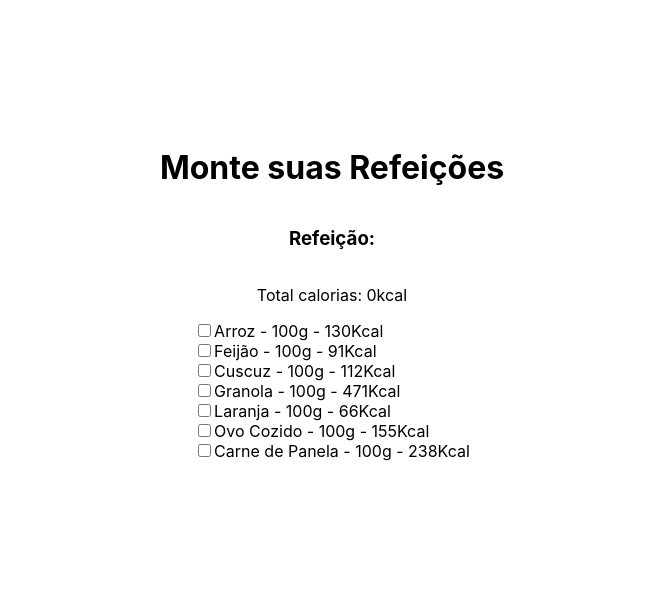
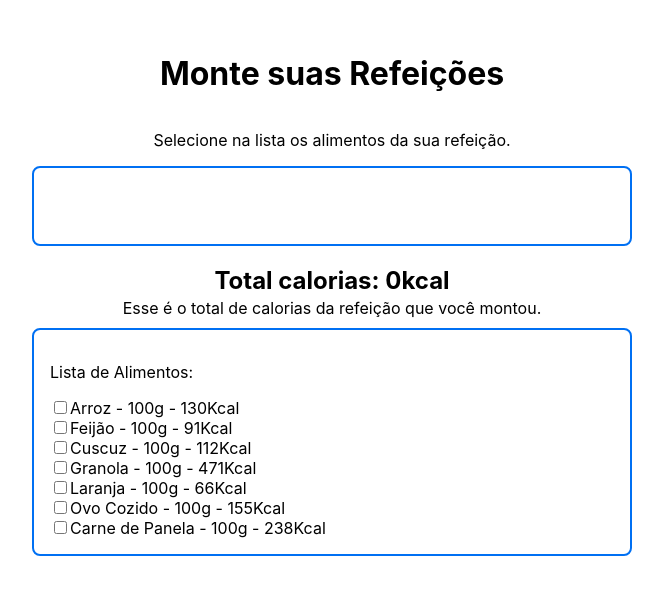
Before and after one commit to gabrielfpereira/gasto-calorico, a Next.js app: page /refeicoes in a window 1280 px wide. Shown: the part 106-700 px from the top of the page, without its empty margins (308-971 px from the left). Built offline with nearby package versions, Linux system fonts and the light colour scheme.

Commit message:
Mudanças de UI

```diff
--- a/pages/refeicoes/index.jsx
+++ b/pages/refeicoes/index.jsx
@@ -42,15 +42,15 @@ export default function Refeicoes(){
         setTotalKcal(total)
     }
 
-    function setCaloria(gramas, index){
-        const alimento = refeicao.find( (item, i) => i == index)
-        const data = [...refeicao]
+    function calcularCalorias(gramas, nomeAlimento){
+        const alimento = service.find(nomeAlimento)
+        const duplication = [...refeicao]
 
-        alimento.gramas = parseInt(gramas)
+        const alimentoAlterar = duplication.find( (item) => item.nome == nomeAlimento)
 
-        data[index] = alimento
+        alimentoAlterar.calorias = (gramas * alimento.calorias) / 100
 
-        setRefeicao([...data])
+        setRefeicao([...refeicao, alimentoAlterar])
     }
 
     useEffect(()=>{
@@ -61,20 +61,23 @@ export default function Refeicoes(){
     return (
         <div className={styles.main}>
             <h1>Monte suas Refeições</h1>
-            <h3>Refeição: </h3>
+
+            <p>Selecione na lista os alimentos da sua refeição.</p>
             <div className={styles.boxRefeicoes}>
                 {refeicao && refeicao.map( (item, index) => (
                     <div className={styles.refeicao} key={index}>
                         <h3 key={index}> { item.nome}</h3>
                         <p>
-                            {item.gramas}g / {converterEmColher(item.gramas)} colheres
+                            {item.gramas}g / {converterEmColher(item.gramas)} col / {item.calorias} Kcal
                         </p>
                     </div>
                 ))}
             </div>
-            <p>Total calorias: {totalKcal}kcal</p>
+            <h2 className={styles.subtitle}>Total calorias: {totalKcal}kcal</h2>
+            <span className={styles.text}>Esse é o total de calorias da refeição que você montou.</span>
 
-            <div>
+            <div className={styles.lista_alimentos}>
+                <p>Lista de Alimentos:</p>
                 { alimentos.map( (item, index) => (
                     <div className={styles.alimentoGroup} key={index}>
                         <input type="checkbox" name="alimento" id={item.nome} value={item.nome} onChange={(item) => addAlimento(item.target)} />
--- a/styles/Refeicoes.module.css
+++ b/styles/Refeicoes.module.css
@@ -9,7 +9,8 @@
   }
 
 .refeicao{
-    background-color: azure;
+    background-color: #0070f3;
+    color: white;
     border-radius: 8px;
     padding: 5px;
     margin: 2px;
@@ -29,8 +30,43 @@
 }
 
 .boxRefeicoes{
-    max-width: 400px;
+    width: 600px;
+    max-width: 600px;
+    min-height: 80px;
     display: flex;
     flex-wrap: wrap;
+    border: #0070f3 2px solid;
+    border-radius: 8px;
+    padding: 16px;
+}
 
+.lista_alimentos{
+    border: #0070f3 2px solid;
+    padding: 16px;
+    border-radius: 8px;
+    width: 600px;
 }
+
+.subtitle{
+    margin-bottom: 3px;
+}
+
+.text{
+    margin: 0 15px;
+    text-align: center;
+    margin-bottom: 10px;
+}
+
+@media(max-width: 600px){
+    .boxRefeicoes{
+        width: 90%;
+    }
+
+    .refeicao{
+        width: 130px;
+    }
+
+    .lista_alimentos{
+        width: 90%;
+    }
+}
```
